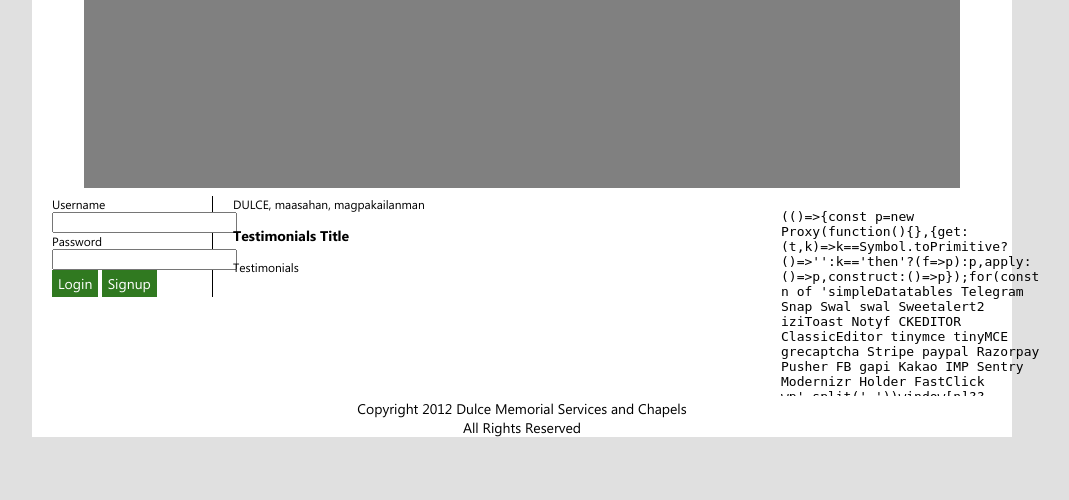
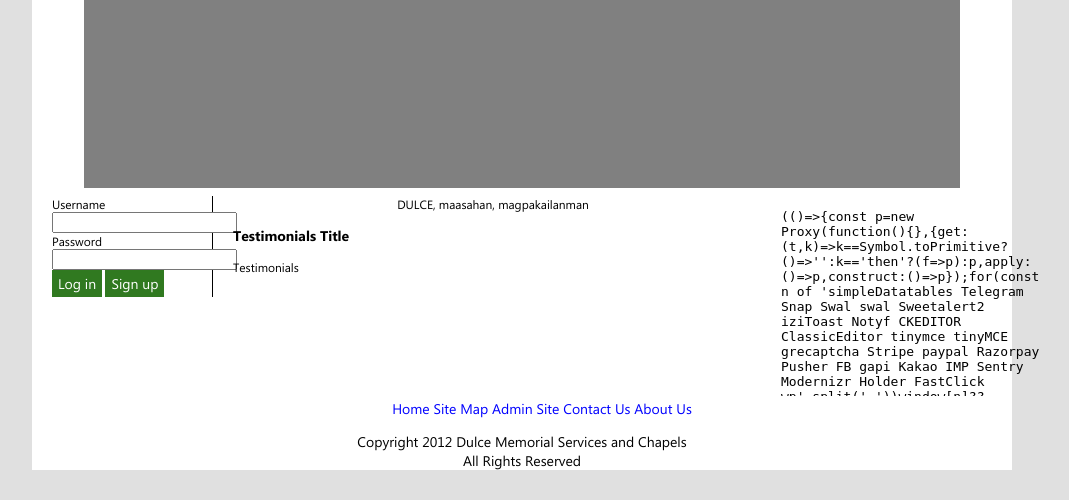
Before and after one commit to james1221/Dulce, a CodeIgniter app: page / in a window 1280 px wide. Shown: the part 300-800 px from the top of the page, without its empty margins (118-1187 px from the left). Run offline with CodeIgniter, Linux system fonts and the light colour scheme; some libraries are stand-ins or nearby versions.

Commit message:
Modified views
styles

```diff
--- a/application/views/homepage_body.php
+++ b/application/views/homepage_body.php
@@ -8,11 +8,11 @@
             	    <div id="loginFormDiv">
 	                	<form method="post" id="loginForm">
 							<label>Username</label>
-							<input type="text" />
+							<input type="text" name="loginUsername" />
 							<label>Password</label>
-	                        <input type="password" />
-	                        <input type="submit" value="Login" />
-	                        <input type="button" value="Signup" />
+	                        <input type="password" name="loginPassword" />
+	                        <input type="submit" value="Log in" />
+	                        <input type="button" value="Sign up" />
 	                    </form>
                     </div>
 				</div>
--- a/application/views/main_footer.php
+++ b/application/views/main_footer.php
@@ -1,4 +1,13 @@
 		<div id="footer">
+			<div>
+				<ul id="footerLinksList">
+					<li><a href="#">Home</a></li>
+					<li><a href="#">Site Map</a></li>
+					<li><a href="#">Admin Site</a></li>
+					<li><a href="#">Contact Us</a></li>
+					<li><a href="#">About Us</a></li>
+				</ul>
+			</div>
         	<div>
         		Copyright 2012 Dulce Memorial Services and Chapels<br />
         		All Rights Reserved
--- a/resource/mainstyle.css
+++ b/resource/mainstyle.css
@@ -157,6 +157,10 @@ form#loginForm input[type="submit"], form#loginForm input[type="button"] {
 	padding: 4px 6px;
 }
 
+div#homeTagline {
+	text-align: center;
+}
+
 /* footer styles */
 div#footer {
 	margin-left: auto;
@@ -165,3 +169,11 @@ div#footer {
 	text-align: center;
 	font-size: 14px;
 }
+
+div#footer ul#footerLinksList {
+	list-style-type: none;
+}
+
+ul#footerLinksList li {
+	display: inline;
+}
```
Also changed, not shown: application/views/main_header.php (line endings or trailing spaces), application/views/main_headincludes.php (line endings or trailing spaces).
